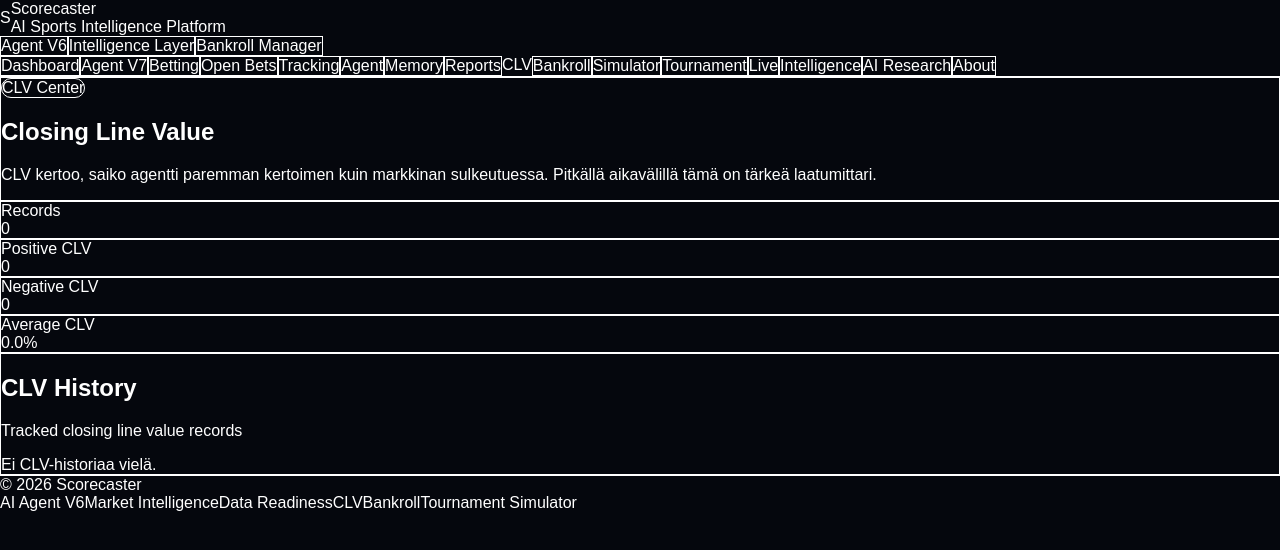
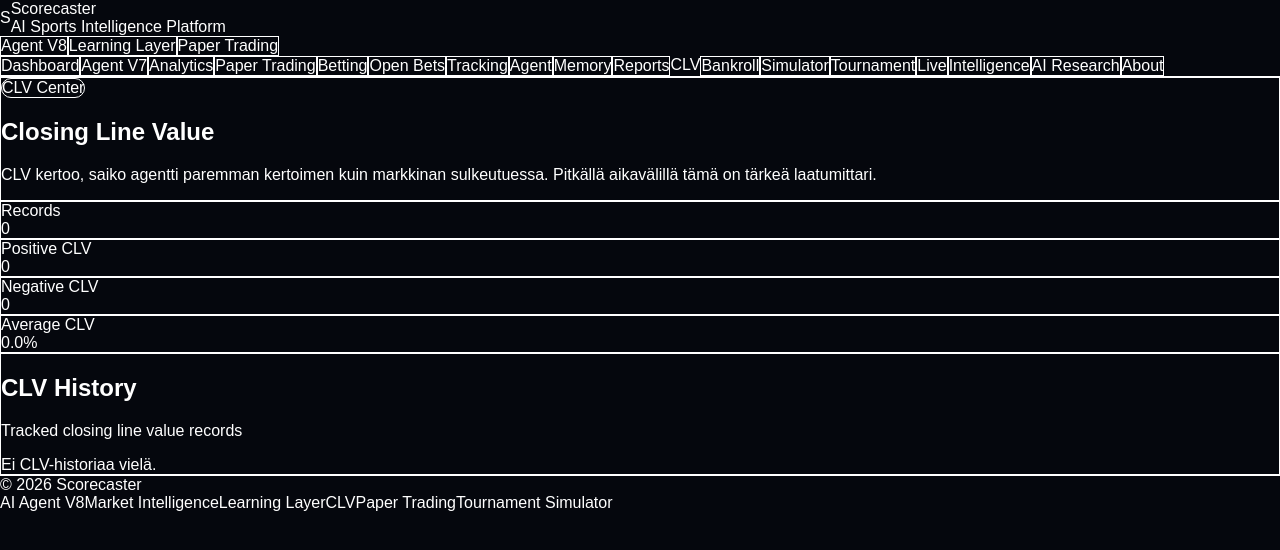
Before and after one commit to vv-glitchhub/scorecaster, a Next.js app: page /clv in a window 1280 px wide. Shown: the top 550 px of the page. Built offline with nearby package versions, Linux system fonts and the light colour scheme.

Commit message:
Add analytics and paper trading navigation

```diff
--- a/app/components/AppShell.jsx
+++ b/app/components/AppShell.jsx
@@ -6,6 +6,8 @@ import { usePathname } from "next/navigation";
 const navItems = [
   { href: "/", label: "Dashboard" },
   { href: "/agent-v7", label: "Agent V7" },
+  { href: "/analytics", label: "Analytics" },
+  { href: "/paper-trading", label: "Paper Trading" },
   { href: "/betting", label: "Betting" },
   { href: "/open-bets", label: "Open Bets" },
   { href: "/tracking", label: "Tracking" },
@@ -52,15 +54,15 @@ export default function AppShell({ children }) {
 
             <div className="flex items-center gap-3">
               <div className="rounded-xl border border-emerald-400/20 bg-emerald-400/10 px-3 py-2 text-xs font-bold text-emerald-300">
-                Agent V6
+                Agent V8
               </div>
 
               <div className="rounded-xl border border-purple-400/20 bg-purple-400/10 px-3 py-2 text-xs font-bold text-purple-300">
-                Intelligence Layer
+                Learning Layer
               </div>
 
               <div className="rounded-xl border border-sky-400/20 bg-sky-400/10 px-3 py-2 text-xs font-bold text-sky-300">
-                Bankroll Manager
+                Paper Trading
               </div>
             </div>
           </div>
@@ -97,11 +99,11 @@ export default function AppShell({ children }) {
             <div>© {new Date().getFullYear()} Scorecaster</div>
 
             <div className="flex flex-wrap gap-4">
-              <span>AI Agent V6</span>
+              <span>AI Agent V8</span>
               <span>Market Intelligence</span>
-              <span>Data Readiness</span>
+              <span>Learning Layer</span>
               <span>CLV</span>
-              <span>Bankroll</span>
+              <span>Paper Trading</span>
               <span>Tournament Simulator</span>
             </div>
           </div>
```
